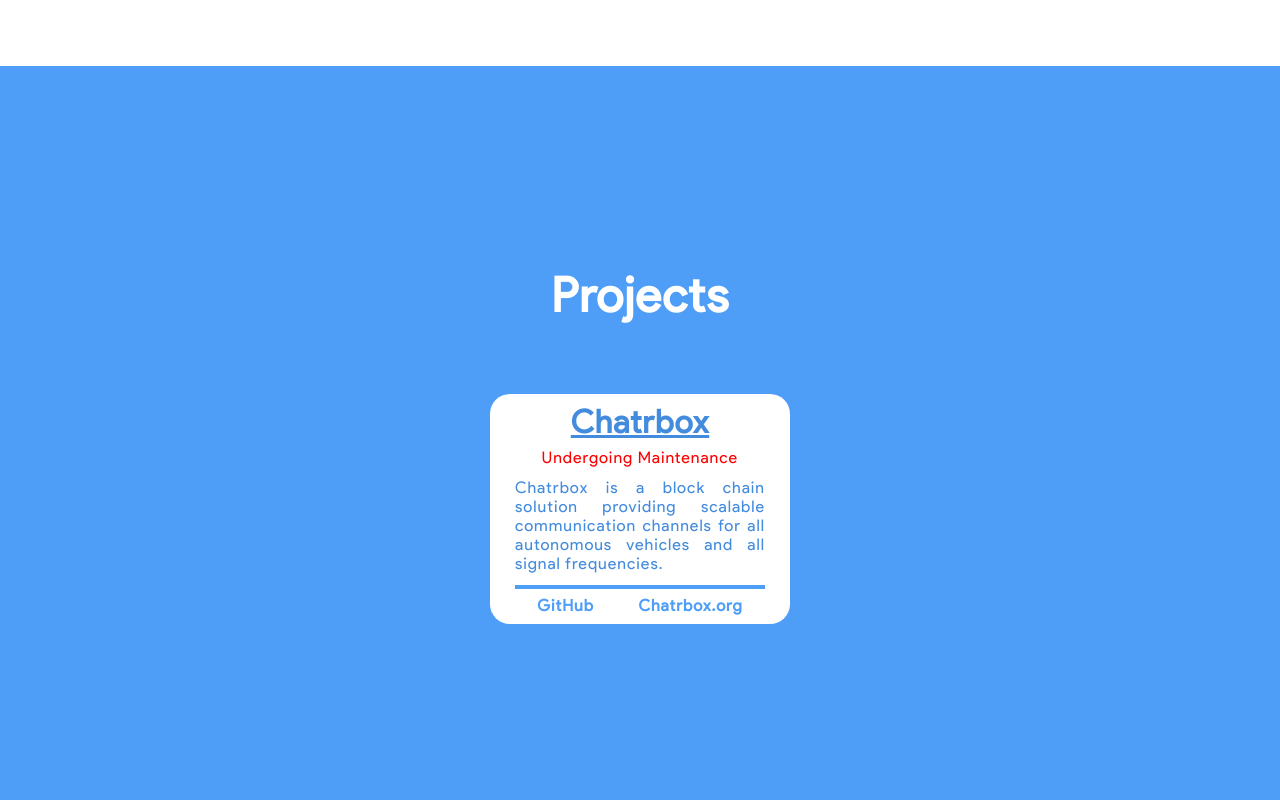
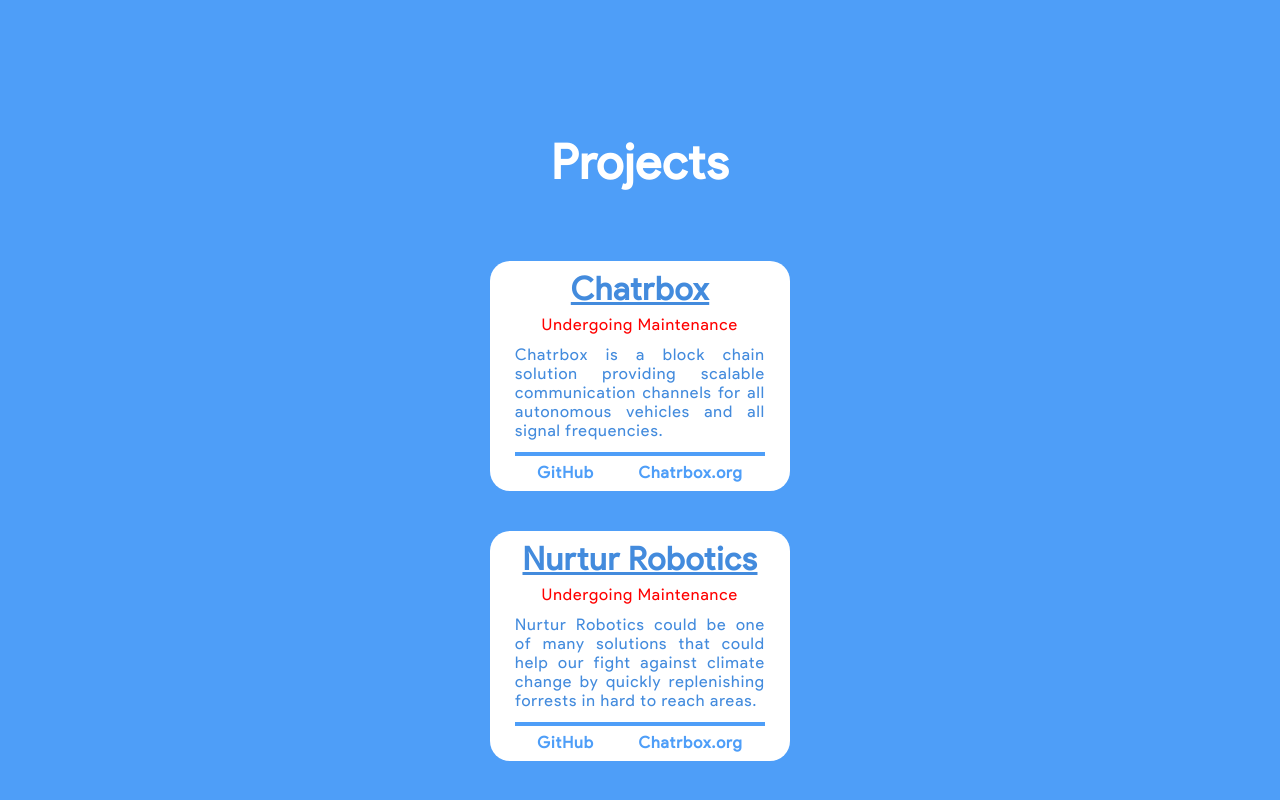
Before and after one commit to MathiasRauls/portfolio, a plain HTML site: page index.html in a window 1280 px wide. Shown: the part 2186-2986 px from the top of the page. Drawn offline with Linux system fonts and the light colour scheme.

Commit message:
Edit Proj & About Sections

```diff
--- a/index.html
+++ b/index.html
@@ -60,9 +60,9 @@
                     <p class="about-p">I bounced around from job to job at the time, gaining experience and learning about my design tools. I also learned how to budget my services, make strong business plans with <span>solid deadlines</span>, and <span>build professional connections</span> with new and existing clients.</p>
                     <p class="about-p">During the start of the apocalypse I became highly interested with studying <span>Web Development</span>, <span>Robotics</span>, and <span>AI</span>. After two years of online education with <span>Harvard</span>, I developed a <span>desire to learn</span> about all types of emerging technologies and the vast opportunities available in the industry. I'm quite <span>optimistic</span> about the future, and I'm <span>motivated</span> to study and develop new concepts for innovative and convergent technology. I intend to study as much as I can in order to play a significant role in this new and exciting future.</p>
                 </div>
-                <div class="about-right">
+                <!-- <div class="about-right">
                     <img src="" alt="" class="about-img">
-                </div>
+                </div> -->
             </div>
         </section>
         <!-- Skills -->
@@ -134,6 +134,16 @@
                     <a id="git" href="">GitHub</a>
                     <a id="chtr" href="">Chatrbox.org</a>
                 </div>
+                <div class="proj">
+                    <!-- <img src="" class="proj-logo"> -->
+                    <h1>Nurtur Robotics</h1>
+                    <!-- <img src="" class="proj-preview"> -->
+                    <p style="color: red; text-align: center;">Undergoing Maintenance</p>
+                    <p>Nurtur Robotics could be one of many solutions that could help our fight against climate change by quickly replenishing forrests in hard to reach areas.</p>
+                    <hr>
+                    <a id="git" href="">GitHub</a>
+                    <a id="chtr" href="">Chatrbox.org</a>
+                </div>
             </div>
         </section>
 
--- a/style.css
+++ b/style.css
@@ -233,10 +233,10 @@ button a {
 }
 
 .about-cont {
-    display: grid;
+    /* display: grid;
     flex-wrap: wrap;
     flex-direction: column;
-    grid-template-columns: 1fr 1fr;
+    grid-template-columns: 1fr 1fr; */
     justify-content: center;
     align-items: center;
     max-width: 1200px;
```
